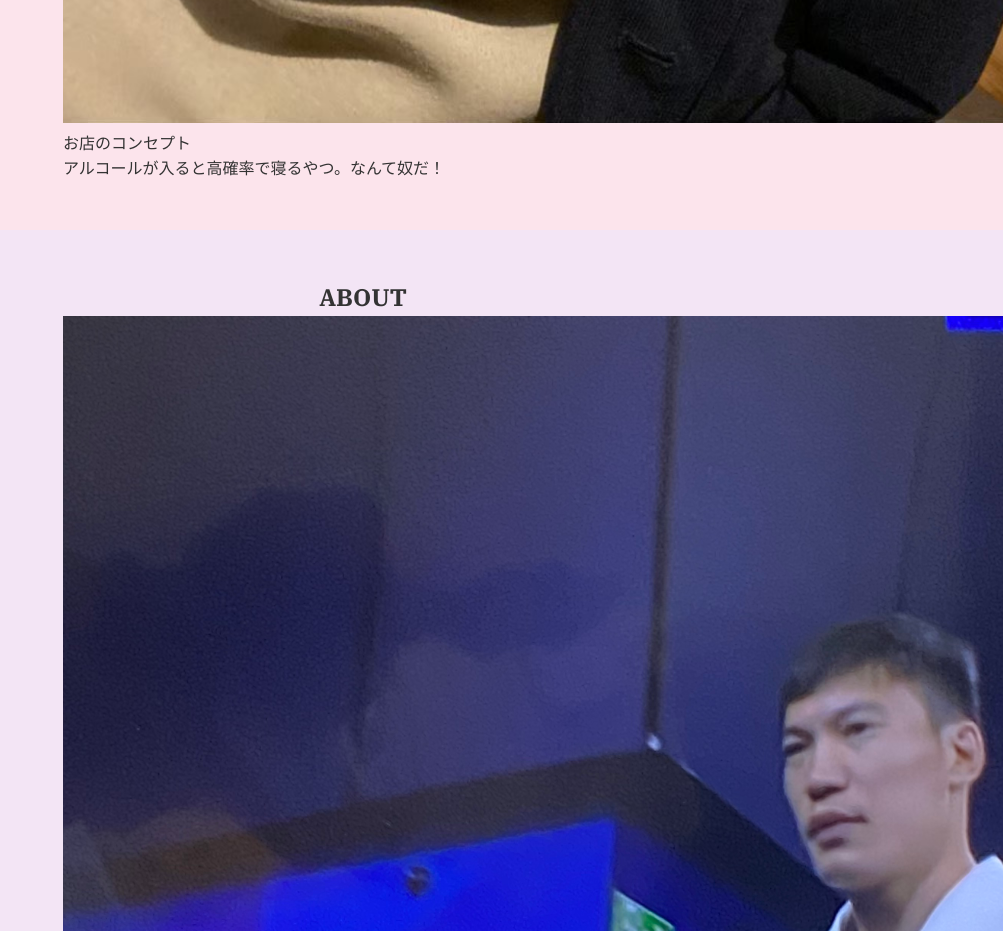
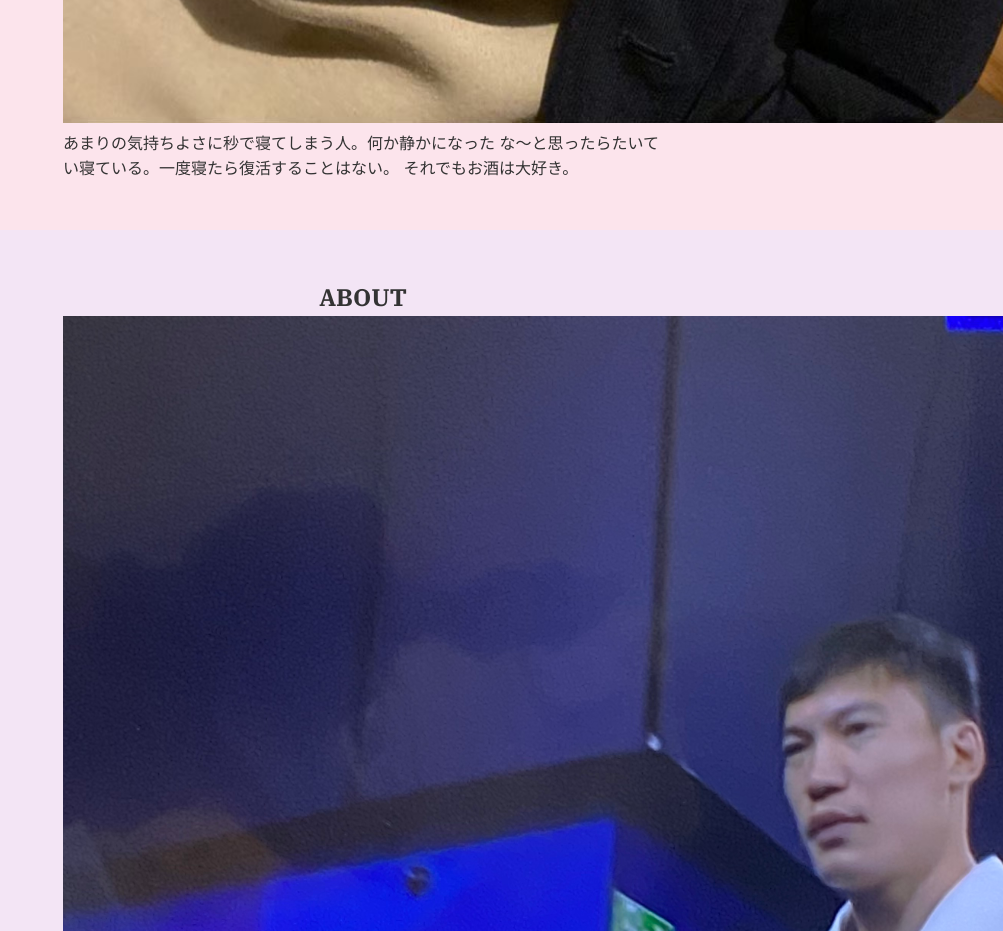
Before and after one commit to junya-4742/saeki, a plain HTML site: page index.html in a window 1280 px wide. Shown: the part 2300-3231 px from the top of the page, without its empty margins (277-1280 px from the left). Drawn offline with Linux system fonts and the light colour scheme.

Commit message:
拡張子の変更

```diff
--- a/app.js
+++ b/app.js
@@ -30,7 +30,7 @@ function initSlideshow() {
     'images/hero1.jpg',
     'images/hero2.jpg',
     'images/hero3.jpg',
-    'images/hero4.jpg'
+    'images/hero4.JPG'
   ];
 
   const slideshow = document.querySelector('.slideshow');
--- a/index.html
+++ b/index.html
@@ -59,8 +59,10 @@
         <div class="container">
             <h2>CONCEPT</h2>
             <img src="images/test01.jpeg" alt="コンセプト画像">
-            <p>お店のコンセプト</p>
-            <p>アルコールが入ると高確率で寝るやつ。なんて奴だ！</p>
+            <p>あまりの気持ちよさに秒で寝てしまう人。何か静かになった
+                な～と思ったらたいてい寝ている。一度寝たら復活することはない。
+                それでもお酒は大好き。
+            </p>
         </div>
     </section>
 
```
